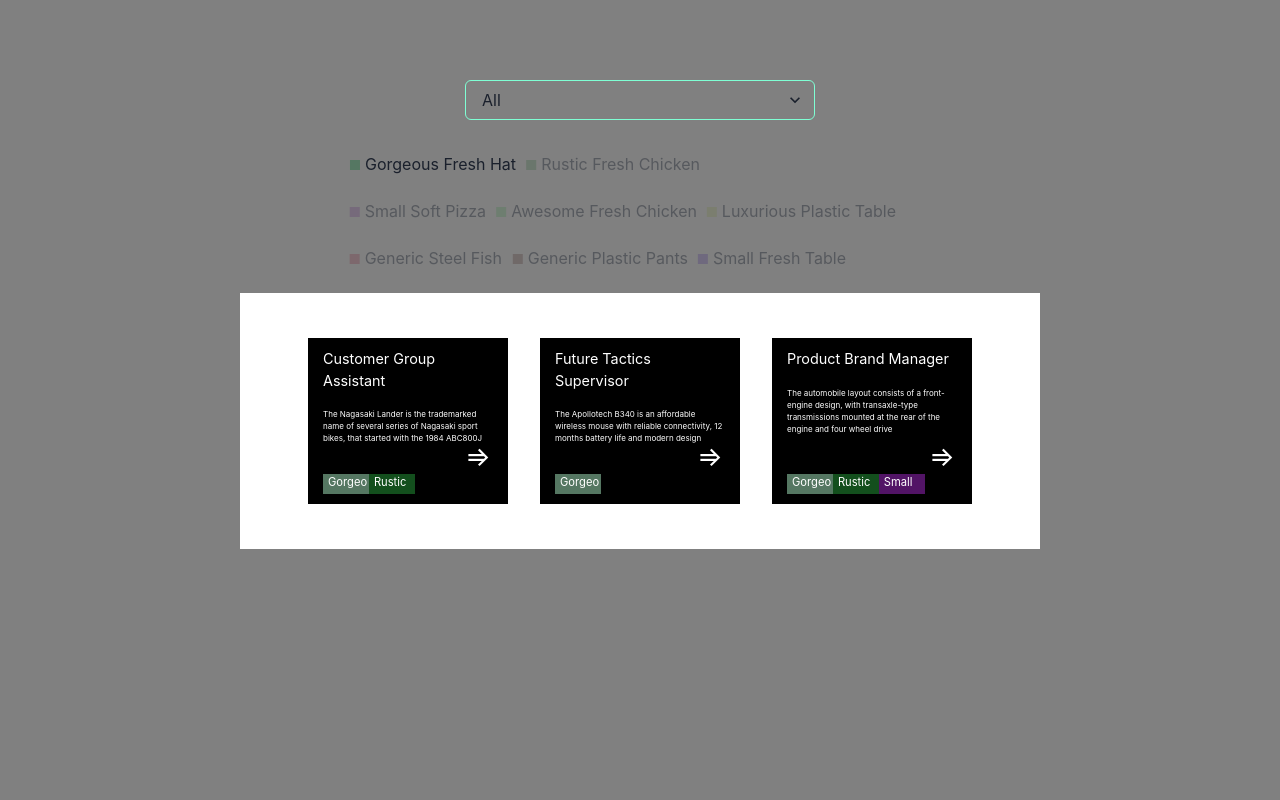
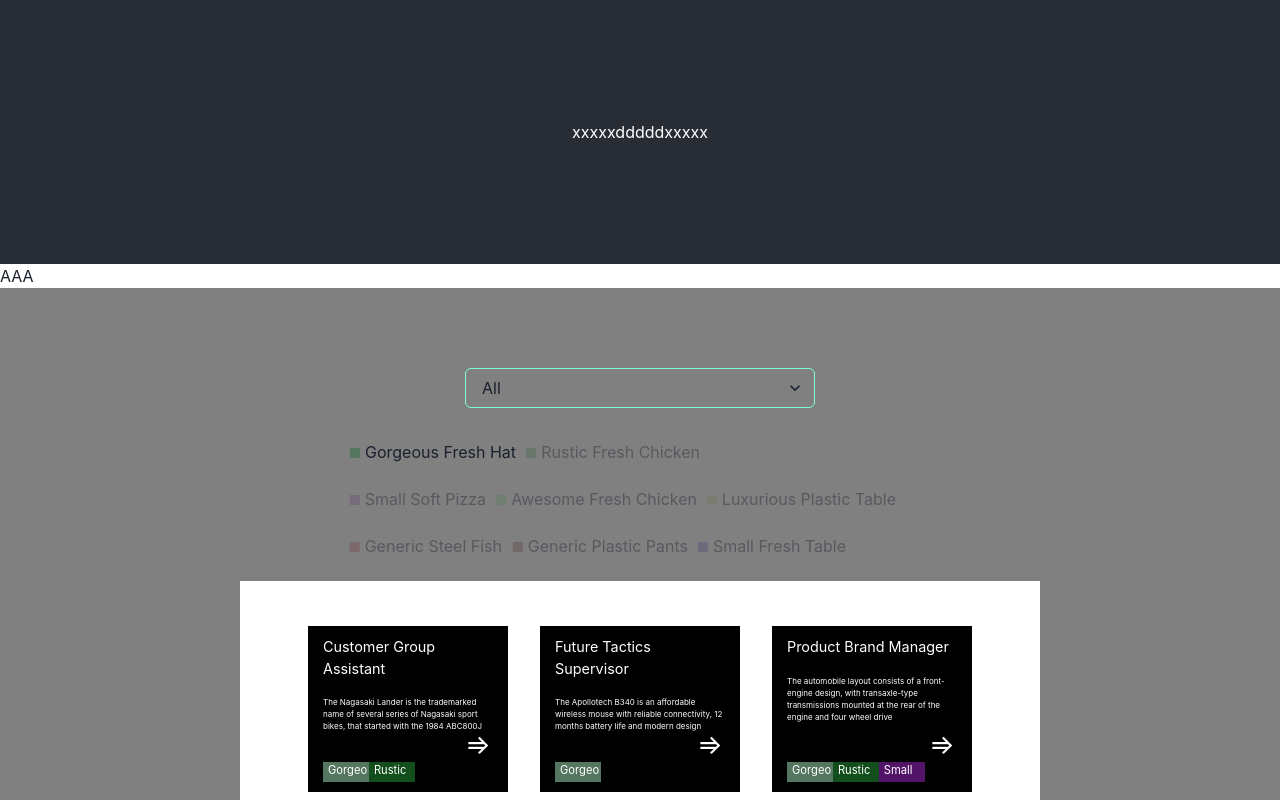
Before and after one commit to ethansnow2012/ethansnow2012.github.io, a React (Create React App) app: page / in a window 1280 px wide. Shown: the top 800 px of the page. Built offline with nearby package versions, Linux system fonts and the light colour scheme.

Commit message:
feat: correct routing

```diff
--- a/src/App.css
+++ b/src/App.css
@@ -15,6 +15,7 @@
   --maincontent-maxwidth: 800px;
   --maincontent-vpadding: 10vmin;
   --maincontent-innerspacing: min(10vmin,2em);
+  --blockpadding: min(2vmin,2em);
 }
 /*
   Theme:
--- a/src/App.js
+++ b/src/App.js
@@ -12,10 +12,10 @@ function App() {
 
       <BrowserRouter >
         <Routes>
-          <Route path='/' element={<MainPage/>}></Route>
+          <Route path='/' element={RootPageHoc(MainPage, ContentPage, {priority:'left'})}></Route>
           {/* <Route path='/content1' element={<RootPage renderCode={'1'}/>}></Route>
           <Route path='/content2' element={<RootPage renderCode={'2'}/>}></Route> */}
-          <Route path='/xcontent' element={RootPageHoc(MainPage, ContentPage)}></Route>
+          <Route path='/xcontent' element={RootPageHoc(MainPage, ContentPage, {priority:'right'})}></Route>
         </Routes>
       </BrowserRouter>
     </div>
--- a/src/components/SubjectCard/index.js
+++ b/src/components/SubjectCard/index.js
@@ -81,6 +81,7 @@ const Styled = styled.div`
 
 export function SubjectCard({children, data, tags, toRightContent}){
     console.log('SubjectCard', tags)
+
     const filteredTags = tags.filter( x => data.tags.indexOf(x.id)>=0 )
     const filteredTagsLength = filteredTags.length
 
@@ -102,6 +103,7 @@ export function SubjectCard({children, data, tags, toRightContent}){
     const goteContent = useCallback(()=>{
         if(typeof toRightContent=='function'){
             toRightContent()
+            window.history.pushState(null,'', '/xcontent')
         }
     }, [])
     return (
--- a/src/containers/ContentPage/index.js
+++ b/src/containers/ContentPage/index.js
@@ -1,5 +1,5 @@
 
-import React, {useEffect, useState, forwardRef} from 'react'
+import React, {useEffect, useState, useImperativeHandle, forwardRef, useRef, useCallback} from 'react'
 import { getOneFakeTopic } from 'service/data'
 import styled from 'styled-components'
 
@@ -41,7 +41,10 @@ const Styled = styled.div`
         box-shadow: 2px 3px 5px 2px #888;
     }
     & .topicContent{
+        background:#cbcbcb;
+        padding:var(--blockpadding) calc(var(--blockpadding) * 2);
         margin-top: calc(var(--maincontent-innerspacing) * 1.8);
+        min-height: 40vmin;
     }
 `
 const editorDataEmpty = [
@@ -56,6 +59,7 @@ const editorDataEmpty = [
 
 export const ContentPage = forwardRef(function(props, ref) {
     const [topicContent, setTopicContent] = useState()
+    const rawRef = useRef()
 
     const [editorTitle] = useState(() => withReact(createEditor()))
     const [editorData_title, setEditorData_title] = useState(editorDataEmpty)
@@ -66,7 +70,20 @@ export const ContentPage = forwardRef(function(props, ref) {
     const [editorContent] = useState(() => withReact(createEditor()))
     const [editorData_content, setEditorData_content] = useState(editorDataEmpty)
 
+    useImperativeHandle(ref, ()=>
+        ({
+            simpleConsole: ()=>{ console.log('simpleConsole', ref) },
+            rawRef
+        })
+    )
+    const gotoCurrentLocation = useCallback(()=>{
+        ref.current.rawRef.current.scrollIntoView()
+    },[])
+
     useEffect(()=>{
+        if(props.selfPosition==props.pageOptions.priority){
+            gotoCurrentLocation()
+        }
         const _getOneFakeTopic = async ()=>{
             const fakeTopic =  await getOneFakeTopic()
             setTopicContent(fakeTopic)
@@ -115,10 +132,22 @@ export const ContentPage = forwardRef(function(props, ref) {
     const slateOnChange = (value)=>{
         console.log('slateOnChange')
     }
+    const handleKeyDown = useCallback((event)=>{
+        console.log('handleKeyDown')
+        event.preventDefault();
+        let charCode = String.fromCharCode(event.which).toLowerCase();
+        if((event.ctrlKey || event.metaKey) && charCode === 's') {
+          //alert("CTRL+S Pressed");
+          console.log('saving', )//get the main page ref  || pairContentRef={leftContentRef}
+        }else if((event.ctrlKey || event.metaKey) && charCode === 'c') {
+          //alert("CTRL+C Pressed");
+        }else if((event.ctrlKey || event.metaKey) && charCode === 'v') {
+          //alert("CTRL+V Pressed");
+        }
+    }, [])
 
     return (
-        <Styled ref={ref}>
-
+        <Styled ref={rawRef} onKeyDown={handleKeyDown}>
                 <div className="inner">
                     <div className="topichead">
                         <div className="topichead-title">
--- a/src/containers/Functional/HSpliterLine.js
+++ b/src/containers/Functional/HSpliterLine.js
@@ -1,6 +1,7 @@
-import React from 'react'
+import React, {useContext} from 'react'
 import styled from 'styled-components'
 import { CSSTransition, } from 'react-transition-group'
+import { SplitContext } from 'hoc/factory/RootPageHoc'
 
 const Styled = styled.div`
     width: 3px;
@@ -27,11 +28,13 @@ const Styled = styled.div`
 `
 const transitionTime = '0.5'
 
-export function HSpliterLine({children, toLeftContent, currentSplitLoc}){
+export function HSpliterLine({children, currentSplitLoc}){
+    const {toLeftContent} = useContext(SplitContext)
     const clickGoBack = ()=>{
         console.log('currentSplitLoc', currentSplitLoc)
         if(typeof toLeftContent=='function'){
             toLeftContent()
+            window.history.pushState(null,'', '/')
         }
     }
     console.log('HSpliterLine')
--- a/src/containers/MainPage/index.js
+++ b/src/containers/MainPage/index.js
@@ -1,4 +1,4 @@
-import React, { useState, useEffect, useRef, forwardRef }from 'react'
+import React, { useState, useEffect, useRef, forwardRef, useImperativeHandle }from 'react'
 import { Header, FilterTagWrapper, SubjectCardWrapper } from 'components'
 import {CSelect} from 'hoc/instance'
 import styled from 'styled-components'
@@ -88,7 +88,13 @@ function tagsFilter(tagsObject, activeCategoryObject){
 }
 
 export const MainPage = forwardRef(function (props, ref) {
-
+    const rawRef = useRef()
+    useImperativeHandle(ref, ()=>
+        ({
+            simpleConsole: ()=>{ console.log('simpleConsole', ref) },
+            rawRef
+        })
+    )
     const [fakeCategoryState, setFakeCategoryState] = useState({data:[]})
     const [fakeTagState, setFakeTagState] = useState({data:[]})
     const [fakeTopicState, setFakeTopicState] = useState({data:[]})
@@ -199,8 +205,6 @@ export const MainPage = forwardRef(function (props, ref) {
         }
     }
 
-
-
     /**
      * useEffect1: category to tagState
      *  trigger - fakeCategoryState
@@ -257,7 +261,7 @@ export const MainPage = forwardRef(function (props, ref) {
     }, [fakeTagState]) //cascading effect: fakeTagState -> fakeTopicState
 
     return (
-        <Styled ref={ref}>
+        <Styled ref={rawRef}>
             <BaseContentSpacing>
                 <div className='p-select-wrapper'>
                     <div className='p-select-wrapper-i1'>
--- a/src/hoc/factory/RootPageHoc.js
+++ b/src/hoc/factory/RootPageHoc.js
@@ -1,8 +1,9 @@
-import React, {useState, useRef, createContext} from 'react'
+import React, {useState, useRef, createContext, useEffect, useCallback} from 'react'
 import styled from 'styled-components'
 import { Header, FilterTagWrapper, SubjectCardWrapper } from 'components'
 import { BaseContentSpacing, BaseContentSpacingStyle, HSpliter, HSpliterLine } from 'containers/Functional'
 import { MainPage, DefaultStyle as MainPageDefaultStyle } from 'containers/MainPage'
+
 
 
 const Styled = styled.div`
@@ -14,42 +15,68 @@ const Styled = styled.div`
 `
 export const SplitContext = createContext({});
 
-export function RootPageHoc(LeftContent, RightContent){//
+export function RootPageHoc(LeftContent, RightContent, pageOptions){
+    console.log('RootPageHoc')
+    const initialized = useRef(false);
     const [splitPrecent, setSplitPrecent] = useState(10)// : 20 out of 100
-    const [currentSplitLoc, setCurrentSplitLoc] = useState('left')
+    const [currentSplitLoc, setCurrentSplitLoc] = useState(pageOptions.priority?pageOptions.priority:'left')//
     const leftContentRef = useRef(null)
     const rightContentRef = useRef(null)
 
 
-    const toRightContent = ()=>{
+    const toRightContent = useCallback(
+        ()=>{
+            // let scrollIntoView = rightContentRef.current.scrollIntoView
+            //                     ??rightContentRef.current.rawRef.current.scrollIntoView
+            let rawRef = rightContentRef.current.scrollIntoView?
+                rightContentRef
+                :
+                rightContentRef.current.rawRef
             setCurrentSplitLoc('right')
             window.scrollBy({ // fix: scrollIntoView interanl bug(not invole)
                 top: -0.1,
                 left: 0,
             })
-        rightContentRef.current.scrollIntoView({behavior:"smooth"})
-    }
-    const toLeftContent = ()=>{
+            rawRef.current.scrollIntoView({behavior:"smooth"})
+        },
+    [])
+
+    const toLeftContent = useCallback(
+        ()=>{
+            let rawRef = leftContentRef.current.scrollIntoView?
+                leftContentRef
+                :
+                leftContentRef.current.rawRef
+
             setCurrentSplitLoc('left')
             window.scrollBy({ // fix: scrollIntoView interanl bug(not invole)
                 top: -0.1,
                 left: 0,
             })
-        leftContentRef.current.scrollIntoView({behavior:"smooth", inline: 'start', block: 'start' })
+            rawRef.current.scrollIntoView({behavior:"smooth", inline: 'start', block: 'start' })
+        },
+    [])
 
+    useEffect(()=>{
+        if(initialized.current){
+            //rightContentRef.current.simpleConsole()
         }
+        initialized.current = true
+    },[currentSplitLoc])
     return (
         <Styled>
             <Header></Header>
             <div >AAA</div>
-            <SplitContext.Provider value={{toRightContent}}>
+            <SplitContext.Provider value={{toRightContent, toLeftContent, leftContentRef, rightContentRef}}>
                 <div className="splitwrapper">
                     <HSpliter >
-                        <LeftContent ref={leftContentRef} toRightContent={toRightContent}/>
+                        {/* pairContentRef={rightContentRef}  */}
+                        <LeftContent ref={leftContentRef} pageOptions={pageOptions} selfPosition={'left'}/>
                     </HSpliter>
-                    <HSpliterLine currentSplitLoc={currentSplitLoc} toLeftContent={toLeftContent}></HSpliterLine>
-                    <HSpliter styleArgs={{active: true}} shrink={60}>
-                        <RightContent ref={rightContentRef}/>
+                    <HSpliterLine currentSplitLoc={currentSplitLoc} ></HSpliterLine>
+                    <HSpliter shrink={60}>
+                        {/* pairContentRef={leftContentRef}  */}
+                        <RightContent ref={rightContentRef} pageOptions={pageOptions} selfPosition={'right'}/>
                     </HSpliter>
                 </div>
             </SplitContext.Provider>
```
Lines whose indentation alone changed are shown as unchanged.
